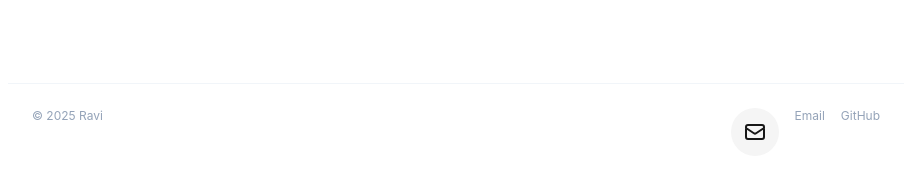
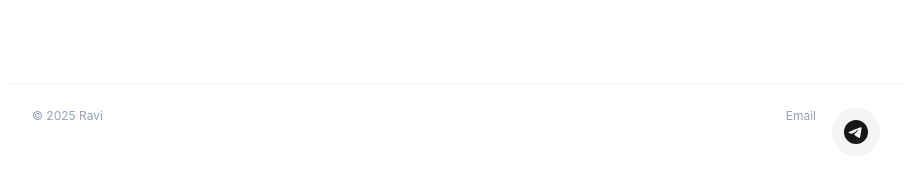
Before and after one commit to diaryofravi/me, a Jekyll site: the page built from index.html, in a window 1280 px wide and 900 px high, scrolled down 194 px. Shown: the part 720-897 px from the top of the window, without its empty margins (184-1095 px from the left). Built offline with Jekyll 4.4.1, drawn with Linux system fonts in a browser that asks for light colours; nearby versions of some CDN libraries.

Commit message:
Update default.html

```diff
--- a/_layouts/default.html
+++ b/_layouts/default.html
@@ -39,11 +39,11 @@
   <footer class="w-full max-w-4xl mx-auto p-6 border-t border-slate-100 dark:border-slate-900 text-xs text-slate-400 flex justify-between">
     <p>&copy; {{ "now" | date: "%Y" }} Ravi</p>
     <div class="flex gap-4">
-      <a href="mailto:{{ site.email }}" class="p-3 rounded-full bg-neutral-100 dark:bg-neutral-800 text-neutral-900 dark:text-white hover:bg-black dark:hover:bg-white hover:text-white dark:hover:text-black transition duration-300" title="Email">
-        <svg class="w-6 h-6" fill="none" stroke="currentColor" viewBox="0 0 24 24"><path stroke-linecap="round" stroke-linejoin="round" stroke-width="2" d="M3 8l7.89 5.26a2 2 0 002.22 0L21 8M5 19h14a2 2 0 002-2V7a2 2 0 00-2-2H5a2 2 0 00-2 2v10a2 2 0 002 2z"/></svg>
+
+      <a href="mailto:{{ site.email }}" class="hover:text-teal-500">Email</a>
+      <a href="https://t.me/YOUR_USERNAME" class="p-3 rounded-full bg-neutral-100 dark:bg-neutral-800 text-neutral-900 dark:text-white hover:bg-black dark:hover:bg-white hover:text-white dark:hover:text-black transition duration-300" title="Telegram">
+        <svg class="w-6 h-6" fill="currentColor" viewBox="0 0 24 24"><path d="M11.944 0A12 12 0 0 0 0 12a12 12 0 0 0 12 12 12 12 0 0 0 12-12A12 12 0 0 0 11.944 0zm4.962 7.224c.1-.002.321.023.465.14a.506.506 0 0 1 .171.325c.016.093.036.306.02.472-.18 1.898-.962 6.502-1.36 8.627-.168.9-.499 1.201-.82 1.23-.696.065-1.225-.46-1.9-.902-1.056-.693-1.653-1.124-2.678-1.8-1.185-.78-.417-1.21.258-1.91.177-.184 3.247-2.977 3.307-3.23.007-.032.014-.15-.056-.212s-.174-.041-.249-.024c-.106.024-1.793 1.14-5.061 3.345-.48.33-.913.49-1.302.48-.428-.008-1.252-.241-1.865-.44-.752-.245-1.349-.374-1.297-.789.027-.216.325-.437.893-.663 3.498-1.524 5.83-2.529 6.998-3.014 3.332-1.386 4.025-1.627 4.476-1.635z"/></svg>
       </a>
-      <a href="mailto:{{ site.email }}" class="hover:text-teal-500">Email</a>
-      <a href="#" class="hover:text-teal-500">GitHub</a>
     </div>
   </footer>
 
```
